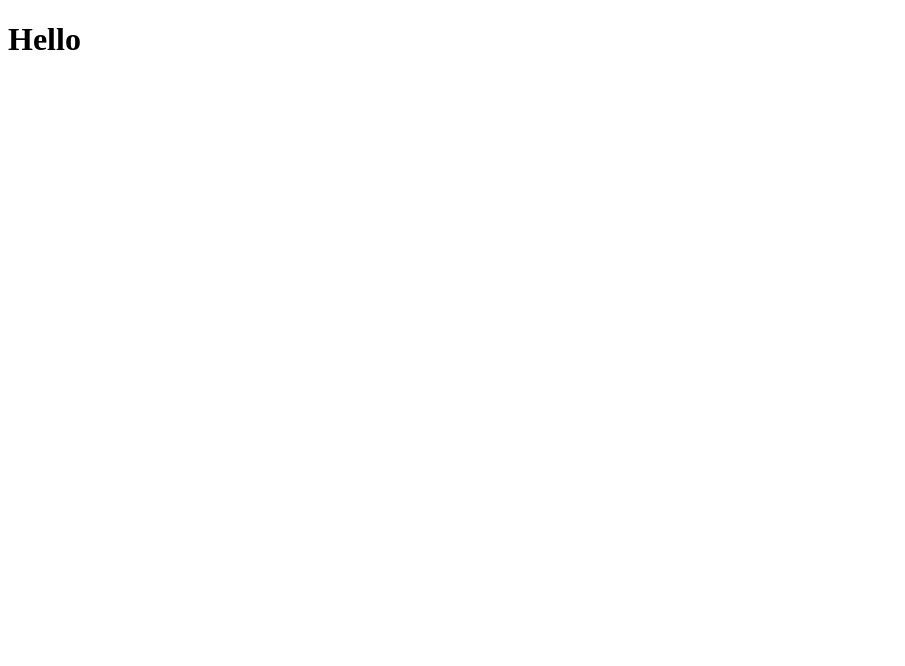
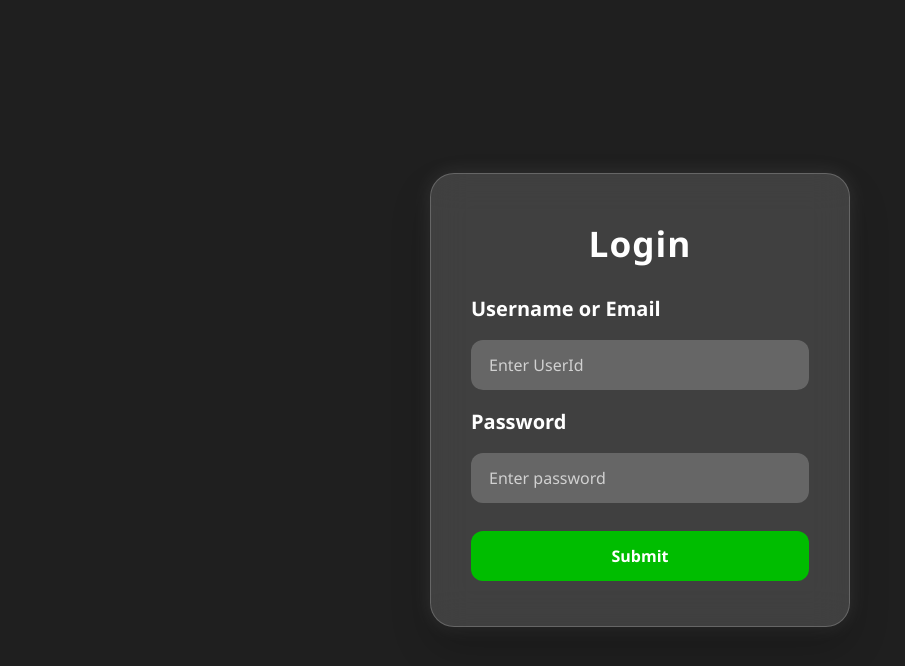
Before and after one commit to FullStackPO/feedly, a React (Vite) app in the folder client/: page /login in a window 1280 px wide. Shown: the top 666 px of the page, without its empty margins (0-905 px from the left). Built offline with nearby package versions, Linux system fonts and the light colour scheme.

Commit message:
Login form UI

```diff
--- a/client/package.json
+++ b/client/package.json
@@ -11,7 +11,9 @@
   },
   "dependencies": {
     "react": "^19.2.6",
-    "react-dom": "^19.2.6"
+    "react-dom": "^19.2.6",
+    "react-router": "^7.18.0",
+    "sass": "^1.101.0"
   },
   "devDependencies": {
     "@eslint/js": "^10.0.1",
--- a/client/src/App.jsx
+++ b/client/src/App.jsx
@@ -1,9 +1,11 @@
 import React from 'react'
+import AppRoutes from './AppRoute'
+import './style.scss'
 
 const App = () => {
   return (
     <div>
-      <h1>Hello</h1>
+      <AppRoutes />
     </div>
   )
 }
--- /dev/null
+++ b/client/src/AppRoute.jsx
@@ -0,0 +1,16 @@
+import { BrowserRouter, Routes, Route } from 'react-router'
+import Login from './feature/auth/pages/Login'
+import Register from './feature/auth/pages/Register'
+
+function AppRoutes(){
+    return(
+    <BrowserRouter>
+        <Routes>
+            <Route path='/login' element={ <Login/> } />
+            <Route path='/register' element={ <Register/> } />
+        </Routes>
+    </BrowserRouter>
+    )
+}
+
+export default AppRoutes
--- /dev/null
+++ b/client/src/feature/auth/pages/Login.jsx
@@ -0,0 +1,23 @@
+import React from 'react'
+import '../styles/form.scss'
+
+const Login = () => {
+  return (
+    <main>
+      <div className="form-container">
+        <form>
+            <div>
+                <h1>Login</h1>
+                <label htmlFor="username">Username or Email</label>
+                <input id='username' type="text" placeholder='Enter UserId' name='username' required/>
+                <label htmlFor="password">Password</label>
+                <input id='password' type='password' placeholder='Enter password' name='password' required/>
+                <button>Submit</button>
+            </div>
+        </form>
+      </div>
+    </main>
+  )
+}
+
+export default Login
--- /dev/null
+++ b/client/src/feature/auth/pages/Register.jsx
@@ -0,0 +1,11 @@
+import React from 'react'
+
+const Register = () => {
+  return (
+    <div>
+      <h1>This is register page.</h1>
+    </div>
+  )
+}
+
+export default Register
--- /dev/null
+++ b/client/src/feature/auth/styles/form.scss
@@ -0,0 +1,132 @@
+*{
+    margin: 0;
+    padding: 0;
+    box-sizing: border-box;
+    font-family: 'Segoe UI', Tahoma, Geneva, Verdana, sans-serif;
+}
+
+main{
+    min-height: 100vh;
+    display: flex;
+    justify-content: center;
+    align-items: center;
+}
+
+.form-container{
+    width: 100%;
+    display: flex;
+    justify-content: center;
+    align-items: center;
+}
+
+form{
+    width: 420px;
+
+    padding: 45px 40px;
+
+    background: rgba(255,255,255,0.15);
+
+    border: 1px solid rgba(255,255,255,0.2);
+
+    border-radius: 24px;
+
+    backdrop-filter: blur(18px);
+
+    box-shadow:
+        0 20px 40px rgba(0,0,0,0.2),
+        0 0 20px rgba(255,255,255,0.1);
+
+    transition: 0.3s ease;
+}
+
+form:hover{
+    transform: translateY(-5px);
+}
+
+form > div{
+    display: flex;
+    flex-direction: column;
+    gap: 18px;
+}
+
+h1{
+    text-align: center;
+
+    color: #fff;
+
+    font-size: 2.2rem;
+
+    margin-bottom: 10px;
+
+    letter-spacing: 1px;
+}
+
+label{
+    color: #fff;
+
+    font-size: 20px;
+
+    font-weight: 600;
+}
+
+input{
+    width: 100%;
+
+    padding: 14px 18px;
+
+    border: none;
+
+    border-radius: 12px;
+
+    outline: none;
+
+    font-size: 16px;
+
+    background: rgba(255,255,255,0.2);
+
+    color: #fff;
+
+    transition: 0.3s ease;
+}
+
+input::placeholder{
+    color: rgba(255,255,255,0.7);
+}
+
+input:focus{
+    background: rgba(255,255,255,0.28);
+
+    box-shadow: 0 0 0 3px rgba(255,255,255,0.25);
+}
+
+button{
+    margin-top: 10px;
+
+    padding: 14px;
+
+    border: none;
+
+    border-radius: 12px;
+
+    font-size: 16px;
+
+    font-weight: 700;
+
+    cursor: pointer;
+
+    background: rgb(0, 189, 0);
+
+    color: #fff;
+
+    transition: 0.3s ease;
+}
+
+button:hover{
+    transform: translateY(-2px);
+
+    box-shadow: 0 10px 20px rgba(0,0,0,0.2);
+}
+
+button:active{
+    transform: scale(0.98);
+}
--- /dev/null
+++ b/client/src/style.css
@@ -0,0 +1,13 @@
+* {
+  margin: 0;
+  padding: 0;
+}
+
+html, body, #root {
+  width: 100%;
+}
+
+html {
+  background-color: rgb(31, 31, 31);
+  color: whitesmoke;
+}/*# sourceMappingURL=style.css.map */
--- /dev/null
+++ b/client/src/style.scss
@@ -0,0 +1,13 @@
+*{
+    margin: 0;
+    padding: 0;
+}
+
+html , body , #root{
+    width: 100%;
+}
+
+html{
+    background-color: rgb(31, 31, 31);
+    color: whitesmoke;
+}
```
Also changed, not shown: 2 other files (tests, documents, lock files or other folders).
